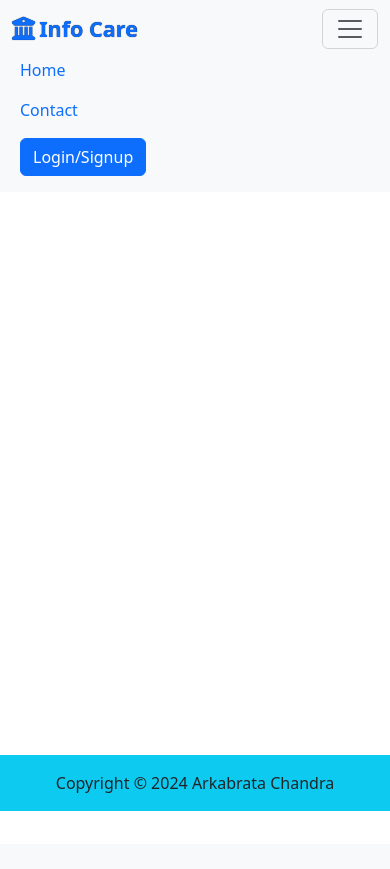
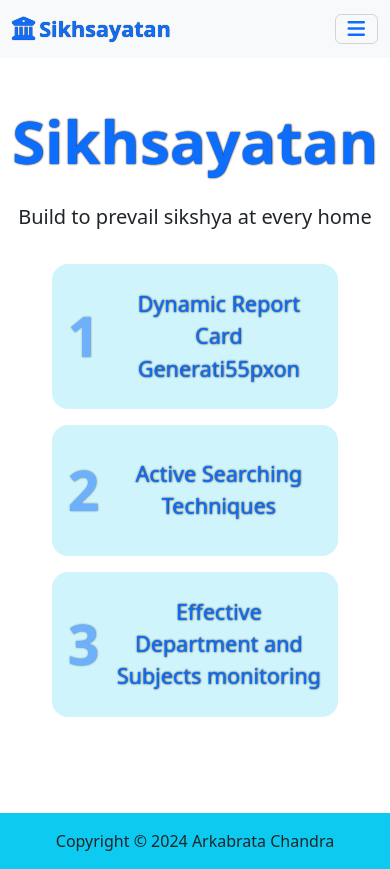
Before and after one commit to itzarkabrata/College-Academics-System, a Django app: template studentcard/templates/report/home.html in a window 390 px wide. Before the commit the page ends 811 px from the top, so only its background shows below. Run offline with Django 3.2, Linux system fonts and the light colour scheme; the template is opened without the code that fills it, so the values that code supplies are empty.

Commit message:
Responsiveness added

```diff
--- a/studentcard/templates/component/header.html
+++ b/studentcard/templates/component/header.html
@@ -1,10 +1,15 @@
 <nav class="navbar navbar-expand-lg bg-body-tertiary fixed-top">
-    <div class="container-fluid">
-      <a class="navbar-brand fw-bold text-primary fs-4" style="text-shadow: 0.1px 0.1px 0.8px black;" href="/"><i class="fa-solid fa-building-columns me-1 fs-3 text-primary"></i>Info Care</a>
-      <button class="navbar-toggler" type="button" data-bs-toggle="collapse" data-bs-target="#navbarNav" aria-controls="navbarNav" aria-expanded="false" aria-label="Toggle navigation">
-        <span class="navbar-toggler-icon"></span>
-      </button>
-      <div class="collapse navbar-collapse d-flex flex-column flex-lg-row justify-content-start align-items-start justify-content-lg-between align-items-lg-center px-2" id="navbarNav">
+  <div class="container-fluid">
+    <a class="navbar-brand fw-bold text-primary fs-4" style="text-shadow: 0.1px 0.1px 0.8px black;" href="/"><i
+        class="fa-solid fa-building-columns me-1 fs-3 text-primary"></i>Sikhsayatan</a>
+    <button class="navbar-toggler" type="button" data-bs-toggle="collapse" data-bs-target="#navbarNav"
+      aria-controls="navbarNav" aria-expanded="false" aria-label="Toggle navigation">
+      {% comment %} <span class="navbar-toggler-icon"></span> {% endcomment %}
+      <span><i class="fa fa-bars text-primary"></i></span>
+    </button>
+    <div class="collapse navbar-collapse" id="navbarNav">
+      <div
+        class=" d-flex w-100 flex-column flex-lg-row justify-content-start align-items-start justify-content-lg-between align-items-lg-center px-2">
         <ul class="navbar-nav">
           <li class="nav-item">
             <a class="nav-link link-primary" aria-current="page" href="/">Home</a>
@@ -27,13 +32,15 @@
         {% if request.user.is_authenticated %}
         <div class="d-flex justify-content-start align-items-center">
           <div class="fs-6  me-3">
-            <i class="fa-solid fa-user fs-5 me-2 text-primary" style="text-shadow: 0.1px 0.1px 0.8px black;"></i>{{request.user.username}}
+            <i class="fa-solid fa-user fs-5 me-2 text-primary"
+              style="text-shadow: 0.1px 0.1px 0.8px black;"></i>{{request.user.username}}
           </div>
-          <a href="/logout"><button class="btn btn-primary my-2 my-lg-0"><i class="fa-solid fa-power-off"></i></button></a>
+          <a href="/logout"><button class="btn btn-info my-2 my-lg-0"><i class="fa-solid fa-power-off"></i></button></a>
         </div>
         {% else %}
         <a href="/login"><button class="btn btn-primary my-2 my-lg-0">Login/Signup</button></a>
         {% endif %}
       </div>
     </div>
-  </nav>
+  </div>
+</nav>
--- a/studentcard/templates/report/department.html
+++ b/studentcard/templates/report/department.html
@@ -22,7 +22,9 @@
   <div class="fs-5">Total Departments : {{results}}</div>
   <a href="/department/enlist"><button class="btn btn-info btn-sm mx-3"><i class="fa fa-refresh"></i></button></a>
 </div>
-<table class="table container mb-5 table-bordered text-center">
+
+<div class="px-2 overflow-scroll">
+<table class="table container mb-5 table-bordered text-center table-responsive-md">
     <thead>
       <tr>
         <th scope="col">Row No</th>
@@ -46,5 +48,6 @@
     {% endfor %}
     </tbody>
 </table>
+</div>
 
 {% endblock %}
--- a/studentcard/templates/report/home.html
+++ b/studentcard/templates/report/home.html
@@ -1,4 +1,21 @@
 {% extends "base.html" %}
 {% block main %}
-    <p>This is the homepage</p>
+    <div class="d-flex flex-column gap-3 justify-content-center align-items-center">
+        <div class="text-primary fw-bold px-2" style="text-shadow: 0.3px 0.3px 2px black; font-size:60px;">Sikhsayatan</div>
+        <p class="fs-5">Build to prevail sikshya at every home</p>
+        <div class="d-flex gap-3 px-1 px-sm-3 flex-column flex-md-row justify-content-evenly align-items-center">
+            <div class="d-flex justify-content-evenly align-items-center w-75 w-md-25 bg-info-subtle px-3 py-4 fs-4 fs-lg-3 text-primary rounded-4" style="text-shadow: 0.3px 0.3px 2px black;">
+                <div class="me-3 opacity-50 fw-bold" style="font-size: 55px;">1</div>
+                <div class="text-center">Dynamic Report Card Generati55pxon</div>
+            </div>
+            <div class="d-flex justify-content-evenly align-items-center w-75 w-md-25 bg-info-subtle px-3 py-4 fs-4 fs-lg-3 text-primary rounded-4" style="text-shadow: 0.3px 0.3px 2px black;">
+                <div class="me-3 opacity-50 fw-bold" style="font-size: 55px;">2</div>
+                <div class="text-center">Active Searching Techniques</div>
+            </div>
+            <div class="d-flex justify-content-evenly align-items-center w-75 w-md-25 bg-info-subtle px-3 py-4 fs-4 fs-lg-3 text-primary rounded-4" style="text-shadow: 0.3px 0.3px 2px black;">
+                <div class="me-3 opacity-50 fw-bold" style="font-size: 55px;">3</div>
+                <div class="text-center">Effective Department and Subjects monitoring</div>
+            </div>
+        </div>
+    </div>
 {% endblock %}
--- a/studentcard/views.py
+++ b/studentcard/views.py
@@ -22,6 +22,7 @@ def home_screen(request):
 @csrf_exempt
 def get_student(request):
     try:
+
         studentQuery = Student.objects.all()
 
         if(request.method == "POST"):
```
Also changed, not shown: studentcard/templates/report/login.html (+5 -5 lines), studentcard/templates/report/marks.html (+5 -4 lines), studentcard/templates/report/signup.html (+6 -6 lines), studentcard/templates/report/subjects.html (+5 -2 lines), studentcard/templates/report/table.html (+17 -9 lines), db.sqlite3.
